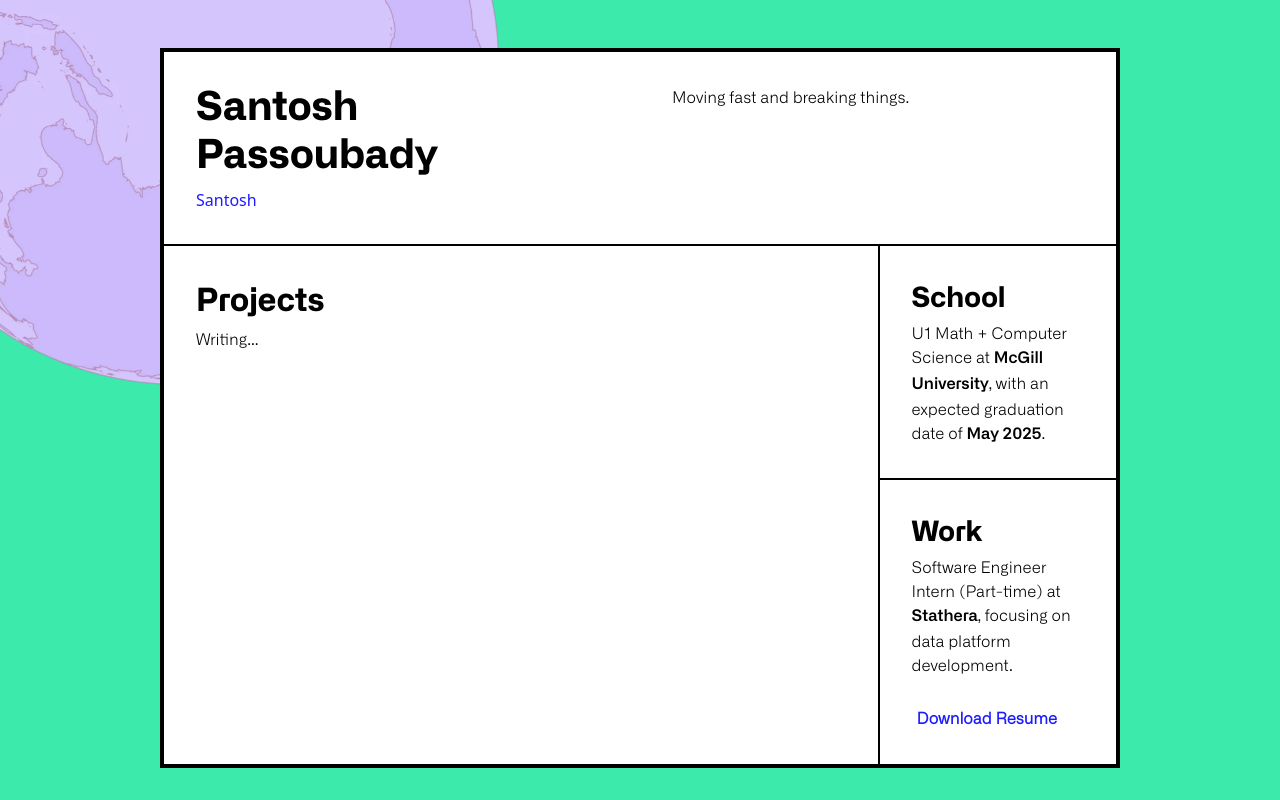
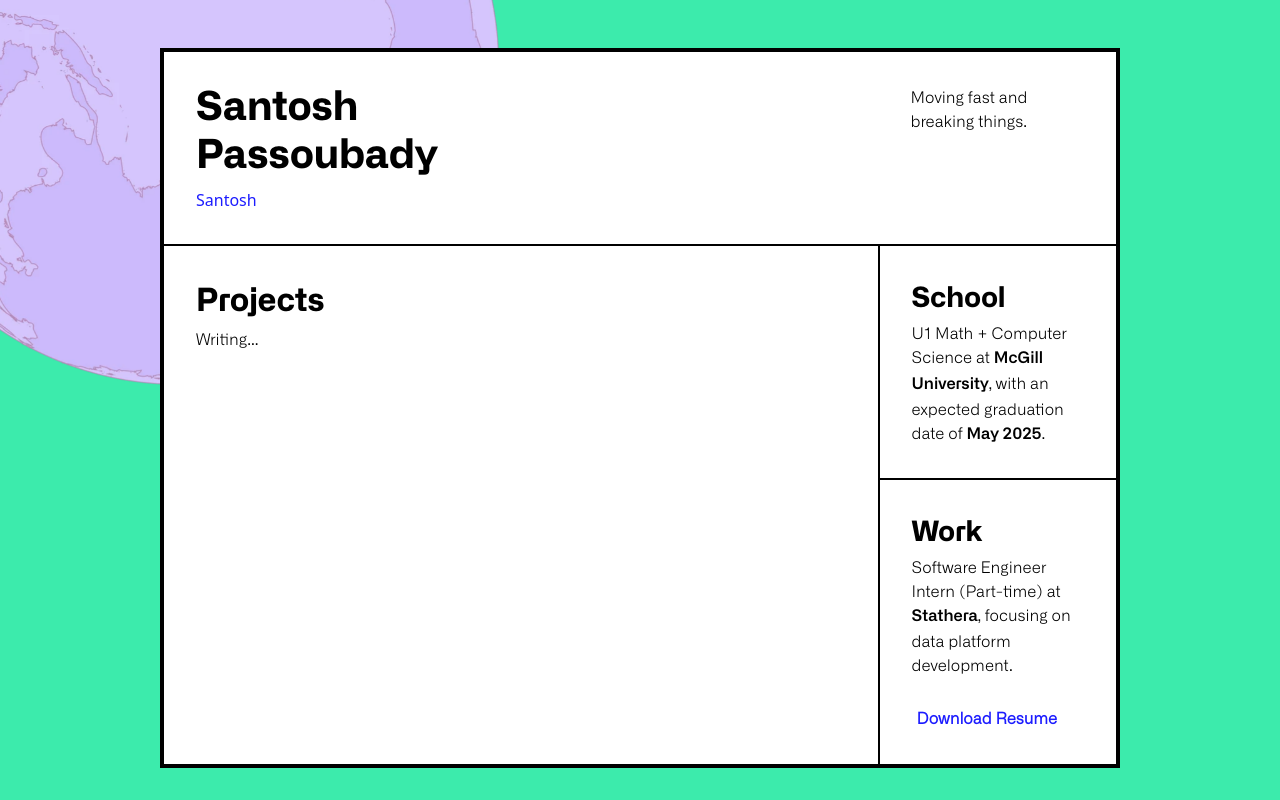
Before and after one commit to ssantoshp/ssantoshp.github.io, a Next.js app: page / in a window 1280 px wide. Built offline with nearby package versions, Linux system fonts and the light colour scheme.

Commit message:
better display socials

```diff
--- a/src/components/Grid.tsx
+++ b/src/components/Grid.tsx
@@ -14,6 +14,8 @@ export default function Grid() {
             <h1>Santosh Passoubady</h1>
             <a>Santosh</a>
         </div>
+
+        <div className={styles.empty}></div>
 
         <div className={styles.desc}>
             <p>Moving fast and breaking things.</p>
--- a/src/components/grid.module.css
+++ b/src/components/grid.module.css
@@ -1,7 +1,7 @@
 .container {
     display: grid;
     grid-template-areas:
-      'header desc desc'
+      'header empty desc'
       'about about school'
       'about about work';
     grid-template-columns: 2fr 1fr 1fr;
@@ -17,6 +17,13 @@
     padding: 2em;
     background-color: white;
   }
+
+.empty{
+  grid-area: empty;
+  border: 1px solid black;
+  border-right: none;
+  border-left: none;
+}
 
 .desc {
   grid-area: desc;
@@ -69,6 +76,7 @@
           border: 1px solid black;
           border-bottom: none;
         }
+
   }
 
 
```
